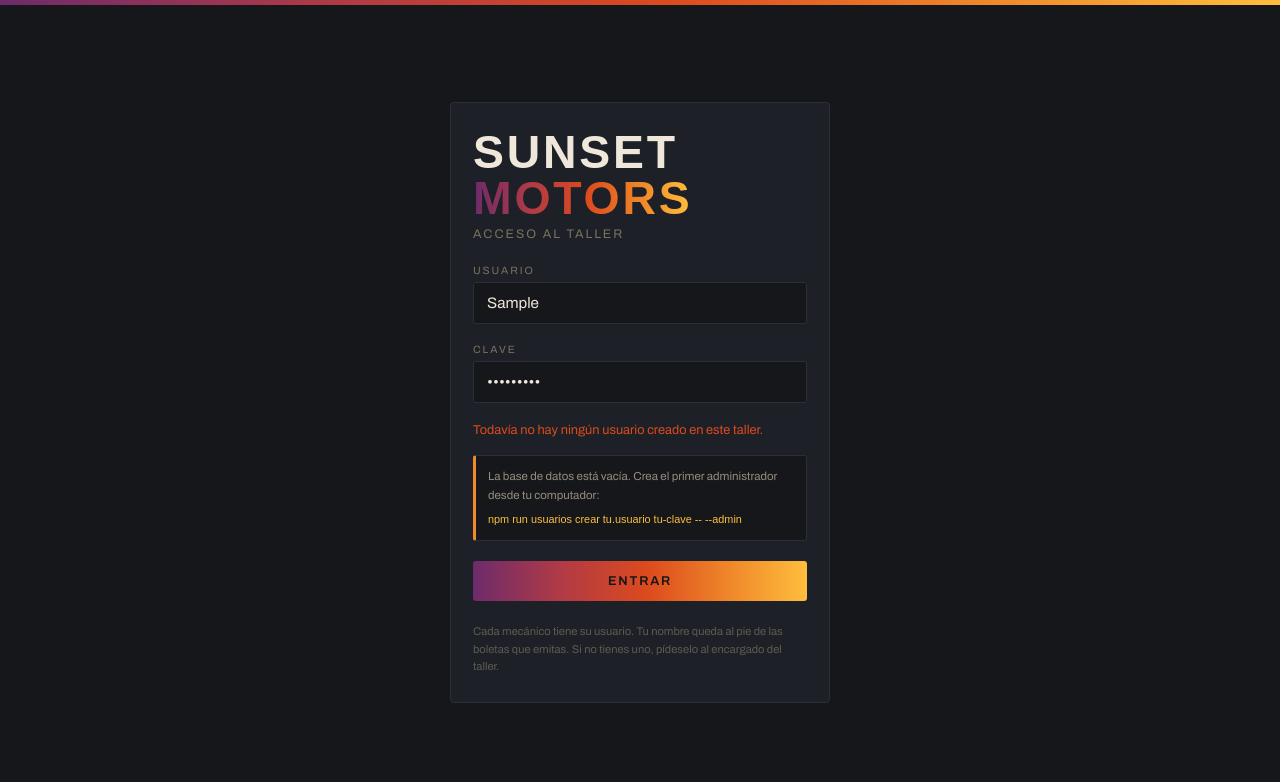
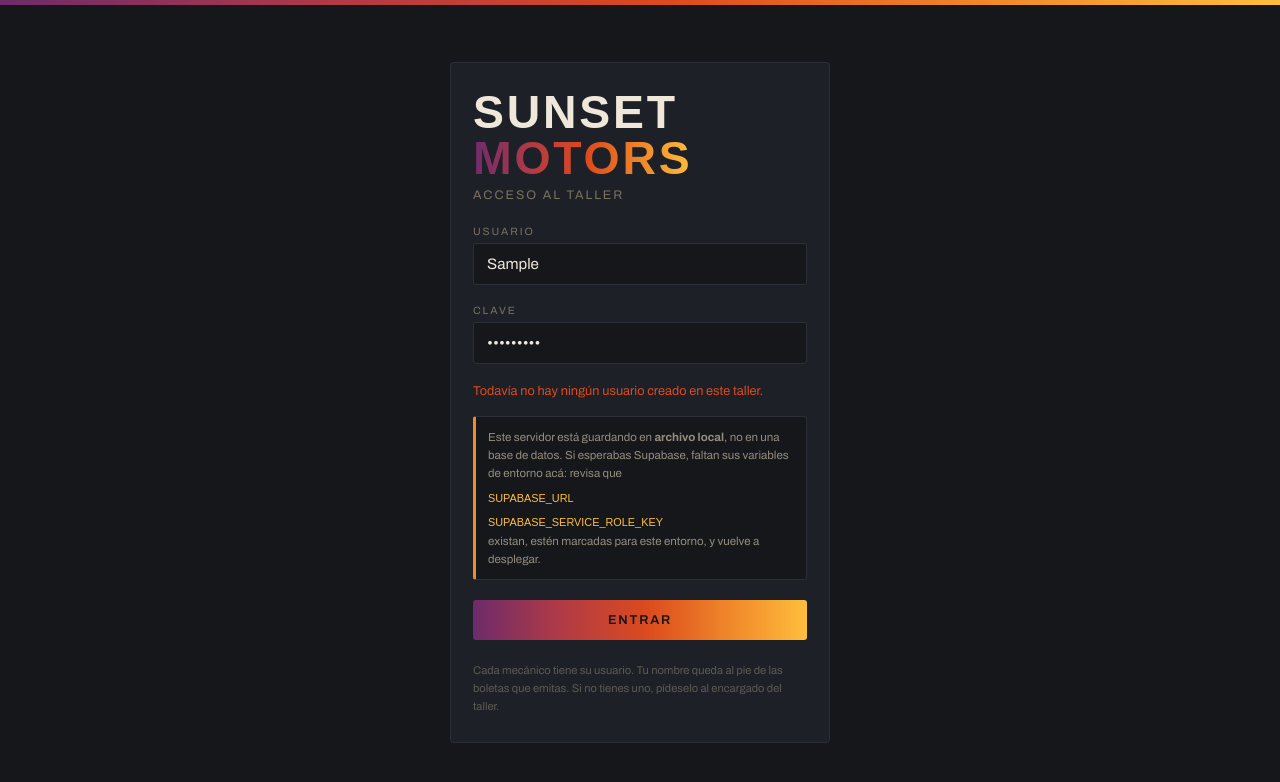
Before and after one commit to maximilianojoelcruzs-lang/sunset-motors, a Next.js app: page /login in a window 1280 px wide. Both pictures are taken after typing "Sample", "Sample123" into the empty fields and a click on the button "ENTRAR". Shown: the top 782 px of the page. Built offline with nearby package versions, Linux system fonts and the light colour scheme; no server answers; a web font is replaced by a local one.

Commit message:
El login informa qué almacén está usando cuando no hay usuarios

```diff
--- a/app/api/login/route.js
+++ b/app/api/login/route.js
@@ -1,6 +1,7 @@
 import { NextResponse } from 'next/server';
 import { COOKIE, HORAS, firmarSesion, secretoFirma } from '../../../lib/sesion';
 import { hayUsuarios, verificarUsuario } from '../../../lib/usuarios';
+import { dondeGuarda } from '../../../lib/almacen';
 
 export const runtime = 'nodejs';
 export const dynamic = 'force-dynamic';
@@ -21,8 +22,12 @@ export async function POST(peticion) {
 
   try {
     if (!(await hayUsuarios())) {
+      // Se informa el backend porque este estado casi siempre significa que la app está
+      // mirando un almacén distinto al que se cree. Sin el dato, el mensaje manda a crear
+      // un usuario que ya existe. Solo se expone cuando no hay ningún usuario, es decir,
+      // cuando la instalación todavía no está configurada.
       return NextResponse.json(
-        { error: 'Todavía no hay ningún usuario creado en este taller.' },
+        { error: 'Todavía no hay ningún usuario creado en este taller.', almacen: dondeGuarda() },
         { status: 503 }
       );
     }
--- a/app/login/page.js
+++ b/app/login/page.js
@@ -9,6 +9,7 @@ export default function Login() {
   const [clave, setClave] = useState('');
   const [error, setError] = useState('');
   const [sinUsuarios, setSinUsuarios] = useState(false);
+  const [almacen, setAlmacen] = useState('');
   const [entrando, setEntrando] = useState(false);
 
   const entrar = async (e) => {
@@ -26,6 +27,7 @@ export default function Login() {
         const cuerpo = await r.json().catch(() => ({}));
         setError(cuerpo.error || 'No se pudo entrar.');
         setSinUsuarios(r.status === 503);
+        setAlmacen(cuerpo.almacen ?? '');
         setEntrando(false);
         return;
       }
@@ -76,13 +78,23 @@ export default function Login() {
 
           {error && <p className="porton-error">{error}</p>}
 
-          {sinUsuarios && (
+          {sinUsuarios && almacen !== 'archivo' && (
             <p className="porton-arranque">
-              La base de datos está vacía. Crea el primer administrador desde tu
+              No hay usuarios en la base ({almacen}). Crea el primer administrador desde tu
               computador:
               {/* El "--" antes de --admin es obligatorio: sin él npm se come la bandera
                   y el usuario queda sin permisos de administrador. */}
               <code>npm run usuarios crear tu.usuario tu-clave -- --admin</code>
+            </p>
+          )}
+
+          {sinUsuarios && almacen === 'archivo' && (
+            <p className="porton-arranque">
+              Este servidor está guardando en <b>archivo local</b>, no en una base de datos.
+              Si esperabas Supabase, faltan sus variables de entorno acá: revisa que
+              <code>SUPABASE_URL</code>
+              <code>SUPABASE_SERVICE_ROLE_KEY</code>
+              existan, estén marcadas para este entorno, y vuelve a desplegar.
             </p>
           )}
 
```
